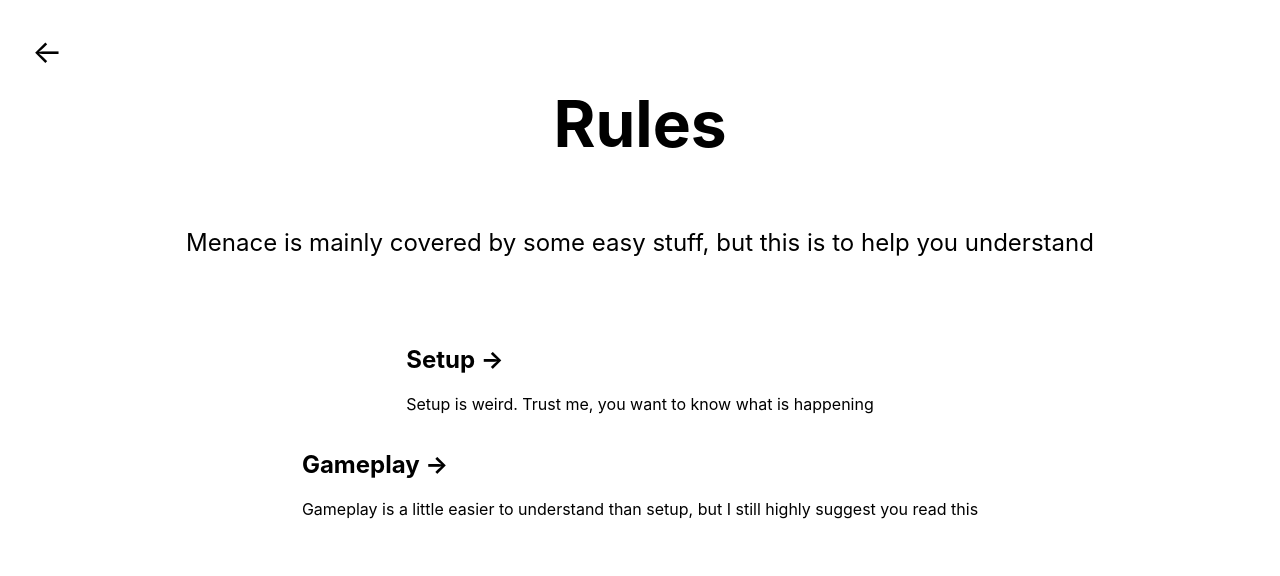
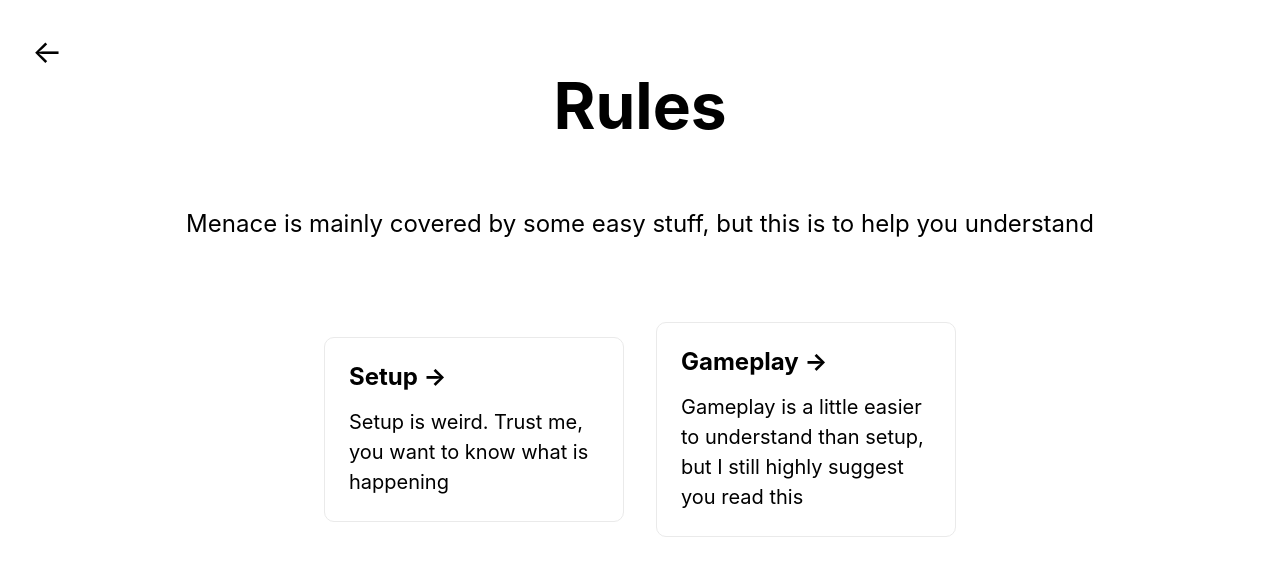
Before and after one commit to Arcader717/nextv, a Next.js app: page /rules in a window 1280 px wide. Shown: the top 576 px of the page. Built offline with nearby package versions, Linux system fonts and the light colour scheme.

Commit message:
Fix /rules
Fix the class name of the links

```diff
--- a/pages/rules.tsx
+++ b/pages/rules.tsx
@@ -19,12 +19,12 @@ const Page: NextPage = () => {
 
                 <div className={s.grid}>
 
-                    <Link href="/rules#setup">
+                    <Link href="/rules#setup" className={s.card}>
                         <h2>Setup &rarr;</h2>
                         <p>Setup is weird. Trust me, you want to know what is happening</p>
                     </Link>
 
-                    <Link href="/rules#gameplay">
+                    <Link href="/rules#gameplay" className={s.card}>
                         <h2>Gameplay &rarr;</h2>
                         <p>Gameplay is a little easier to understand than setup, but I still highly suggest you read this</p>
                     </Link>
```
